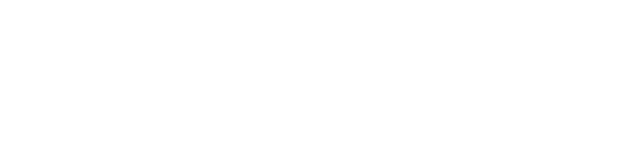
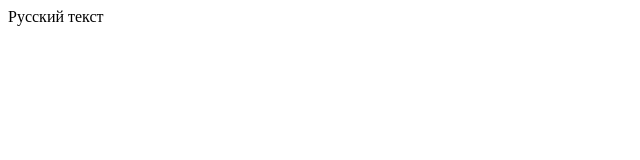
Before and after one commit to mavitua/test, a plain HTML site: page index.html in a window 1280 px wide. Shown: the whole page, without its empty margins (0-640 px from the left). Drawn offline with Linux system fonts and the light colour scheme.

Commit message:
Update index.html

```diff
--- a/index.html
+++ b/index.html
@@ -35,7 +35,7 @@
 </head>
 
 <body>
-
+Русский текст
 </body>
 
 </html>
```
